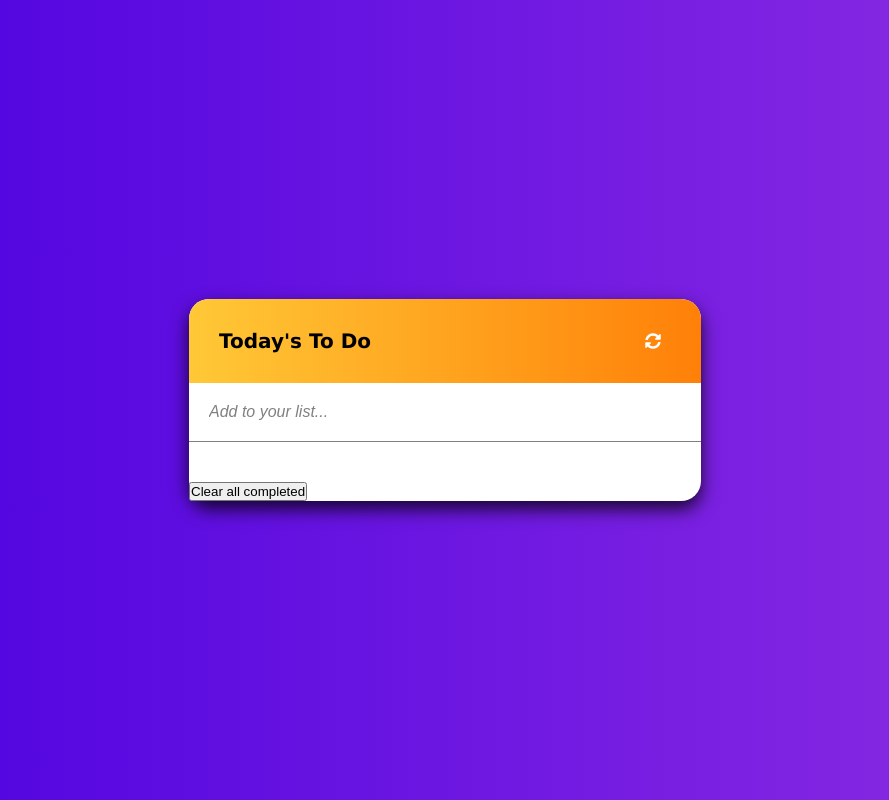
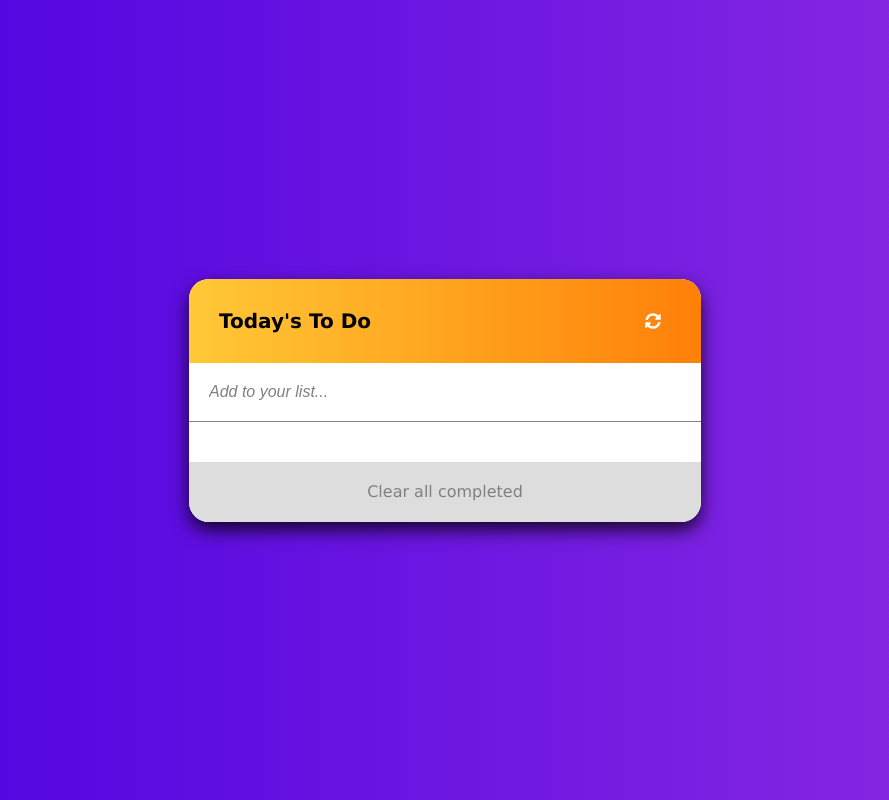
Before and after one commit to andres-condezo/to-do-list, a website built with webpack: page dist/index.html in a window 1280 px wide. Shown: the whole page, without its empty margins (195-1084 px from the left). Built offline with nearby package versions, Linux system fonts and the light colour scheme.

Commit message:
Update dist and cache directories

```diff
--- a/dist/index.html
+++ b/dist/index.html
@@ -1 +1 @@
-<!doctype html><html lang="en"><head><meta charset="UTF-8"><meta name="viewport" content="width=device-width,initial-scale=1"><link rel="stylesheet" href="https://use.fontawesome.com/releases/v5.15.4/css/all.css" integrity="sha384-DyZ88mC6Up2uqS4h/KRgHuoeGwBcD4Ng9SiP4dIRy0EXTlnuz47vAwmeGwVChigm" crossorigin="anonymous"><title>Webpack Exercise</title><script defer="defer" src="main.bundle.js"></script></head><body><div class="to-do-container"><header><h1>Today's To Do</h1><i class="fas fa-sync-alt refresh"></i></header><input class="new-task" placeholder="Add to your list..."><div class="list-container"><ul id="root"></ul></div><button type="button">Clear all completed</button></div></body></html>
+<!doctype html><html lang="en"><head><meta charset="UTF-8"><meta name="viewport" content="width=device-width,initial-scale=1"><link rel="stylesheet" href="https://use.fontawesome.com/releases/v5.15.4/css/all.css" integrity="sha384-DyZ88mC6Up2uqS4h/KRgHuoeGwBcD4Ng9SiP4dIRy0EXTlnuz47vAwmeGwVChigm" crossorigin="anonymous"><title>Webpack Exercise</title><script defer="defer" src="main.bundle.js"></script></head><body><div class="to-do-container"><header><h1>Today's To Do</h1><i class="fas fa-sync-alt refresh"></i></header><input class="new-task" placeholder="Add to your list..."><div class="list-container"><ul id="root"></ul></div><button class="removeCompletedBtn" type="button">Clear all completed</button></div></body></html>
```
